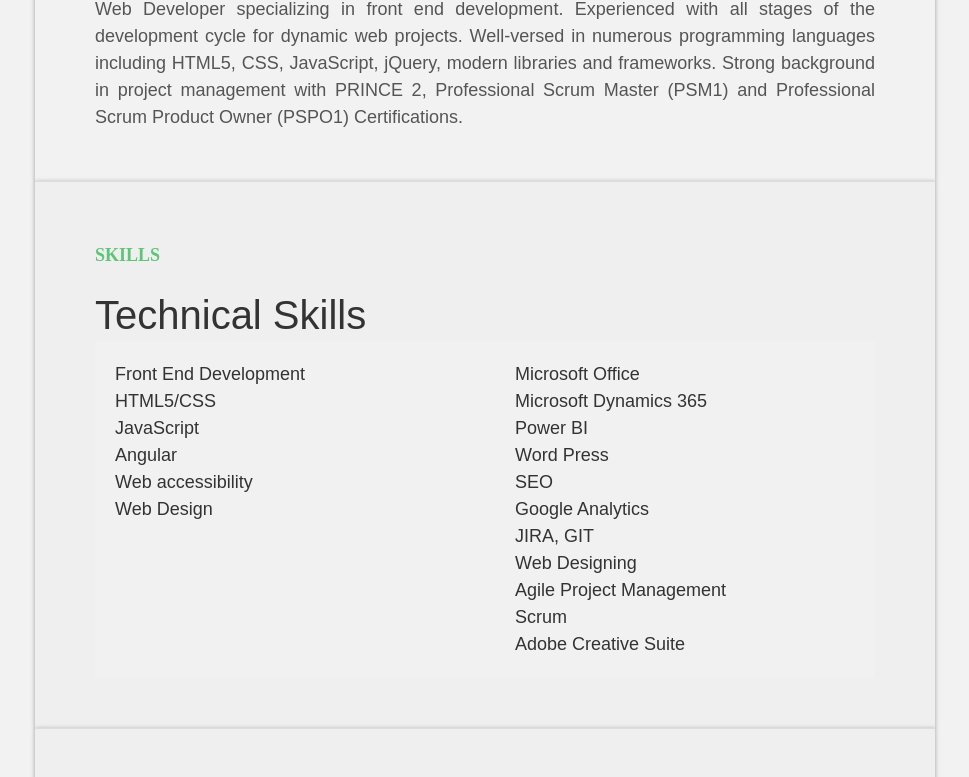
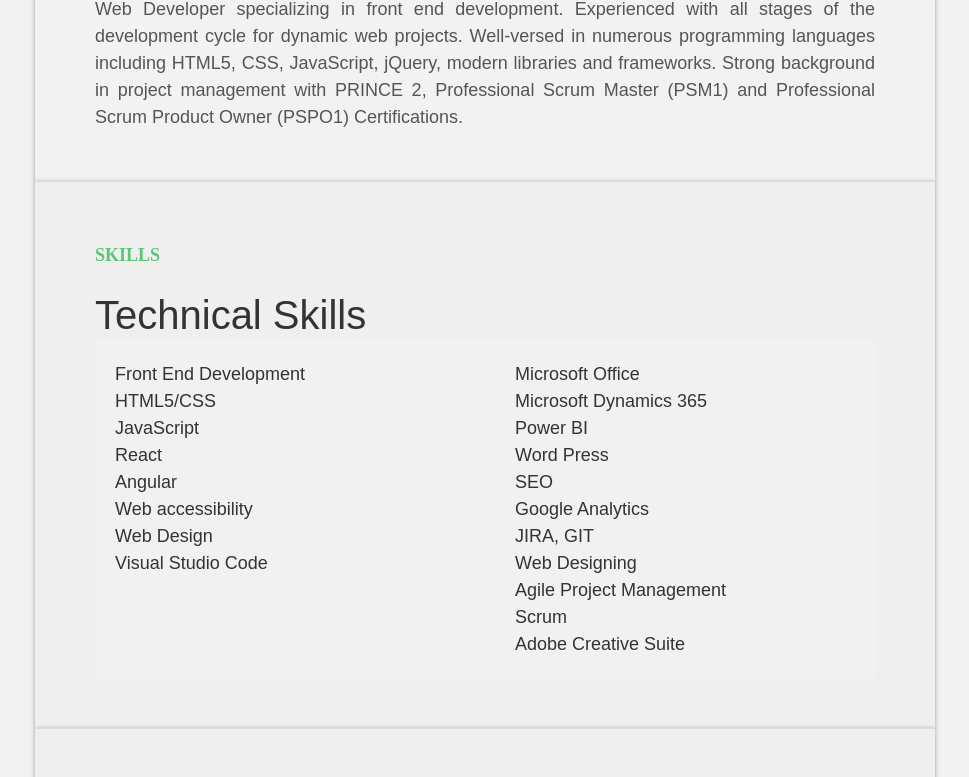
Before and after one commit to snehapantwork/snehatech, a plain HTML site: page index.html in a window 1280 px wide. Shown: the part 432-1209 px from the top of the page, without its empty margins (155-1124 px from the left). Drawn offline with nearby package versions, Linux system fonts and the light colour scheme.

Commit message:
react added

```diff
--- a/index.html
+++ b/index.html
@@ -57,9 +57,11 @@
             <p>Front End Development</p>
             <p>HTML5/CSS</p>
             <p>JavaScript</p>
+            <p>React</p>
             <p>Angular</p>
             <p>Web accessibility</p>
             <p>Web Design</p>
+            <p>Visual Studio Code</p>
 
             <!-- <a href="#" class="btn">Buy Now</a> -->
           </div>
```
Also changed, not shown: 1 other file.
